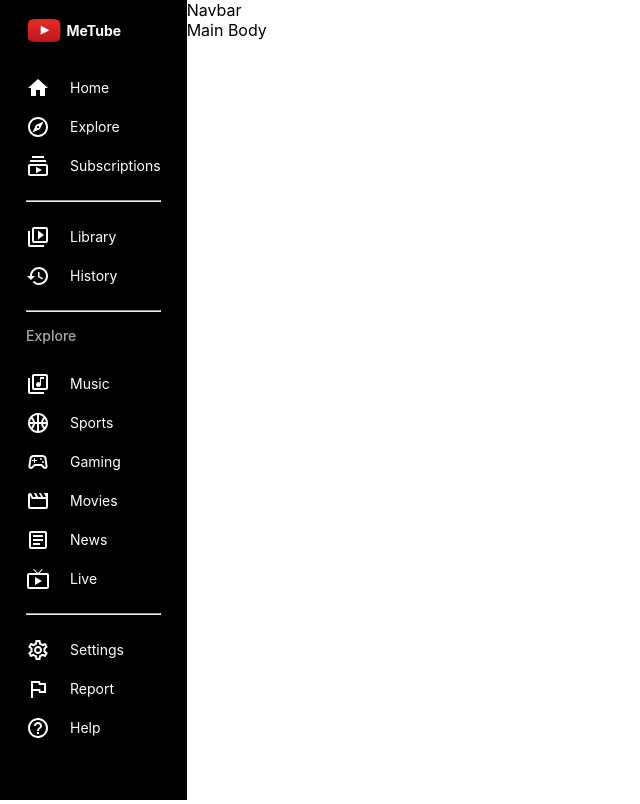
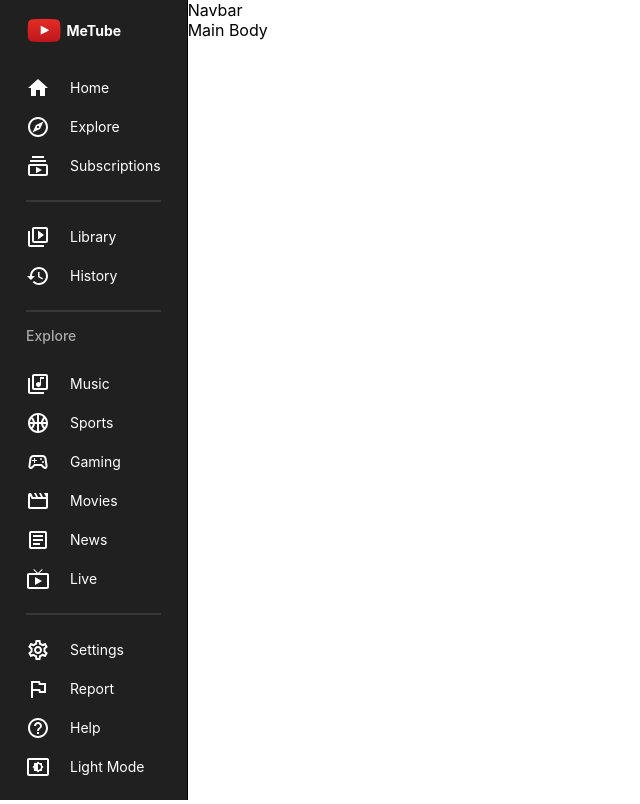
Before and after one commit to Lakshay-Randhawa/youtube-clone, a React (Create React App) app in the folder youtube-clone/: page / in a window 1280 px wide. Shown: the whole page, without its empty margins (0-640 px from the left). Built offline with nearby package versions, Linux system fonts and the light colour scheme.

Commit message:
Create Theme.js
DarkTheme and lightTheme has been created

```diff
--- a/youtube-clone/src/App.js
+++ b/youtube-clone/src/App.js
@@ -1,7 +1,8 @@
-import React from "react";
-import styled from "styled-components";
+import React, { useState } from "react";
+import styled, { ThemeProvider } from "styled-components";
 import Menu from "./Components/Menu";
 import Navbar from "./Components/Navbar";
+import { darkTheme, lightTheme } from "./utils/Theme";
 
 const Container = styled.div`
   display: flex;
@@ -12,15 +13,18 @@
 const Wrapper = styled.div``;
 
 function App() {
+  const [darkMode, setDarkMode] = useState(true);
   return (
+    <ThemeProvider theme={darkMode ? darkTheme : lightTheme}>
       <Container>
-      <Menu />
+        <Menu darkMode setDarkMode />
         <Main>
           <Navbar />
           <Wrapper></Wrapper>
           Main Body
         </Main>
       </Container>
+    </ThemeProvider>
   );
 }
 
--- a/youtube-clone/src/Components/Menu.jsx
+++ b/youtube-clone/src/Components/Menu.jsx
@@ -1,7 +1,7 @@
-import React from 'react'
-import styled from 'styled-components'
-import logo from '../img/youtube-logo.png'
-import HomeIcon from '@mui/icons-material/Home';
+import React from "react";
+import styled from "styled-components";
+import logo from "../img/youtube-logo.png";
+import HomeIcon from "@mui/icons-material/Home";
 import ExploreOutlinedIcon from "@mui/icons-material/ExploreOutlined";
 import SubscriptionsOutlinedIcon from "@mui/icons-material/SubscriptionsOutlined";
 import VideoLibraryOutlinedIcon from "@mui/icons-material/VideoLibraryOutlined";
@@ -21,12 +21,13 @@
 
 const Container = styled.div`
   flex: 1;
+  background-color: ${({ theme }) => theme.bgLighter};
   height: 100vh;
+  color: ${({ theme }) => theme.text};
   font-size: 14px;
   position: sticky;
   top: 0;
-  background-color: black;
-  color: white;
+  border-right: 0.5px solid black
 `;
 const Wrapper = styled.div`
   padding: 18px 26px;
@@ -49,24 +50,14 @@
   gap: 20px;
   cursor: pointer;
   padding: 7.5px 0px;
+  &:hover {
+    background-color: ${({ theme }) => theme.soft};
+  }
 `;
 
 const Hr = styled.hr`
   margin: 15px 0px;
-`;
-
-const Button = styled.button`
-  padding: 5px 15px;
-  background-color: transparent;
-  border: 1px solid #3ea6ff;
-  color: #3ea6ff;
-  border-radius: 3px;
-  font-weight: 500;
-  margin-top: 10px;
-  cursor: pointer;
-  display: flex;
-  align-items: center;
-  gap: 5px;
+  border: 0.5px solid ${({ theme }) => theme.soft};
 `;
 
 const Title = styled.h2`
@@ -77,7 +68,7 @@
 `;
 
 
-function Menu() {
+function Menu({darkMode, setDarkMode}) {
   return (
     <Container>
       <Wrapper>
@@ -145,9 +136,13 @@
           <HelpOutlineOutlinedIcon />
           Help
         </Item>
+        <Item onClick={() => setDarkMode(!darkMode)}>
+          <SettingsBrightnessOutlinedIcon />
+          {darkMode ? "Light" : "Dark"} Mode
+        </Item>
       </Wrapper>
     </Container>
-  )
+  );
 }
 
-export default Menu
+export default Menu;
--- /dev/null
+++ b/youtube-clone/src/utils/Theme.js
@@ -0,0 +1,17 @@
+const darkTheme = {
+  bg: "#181818",
+  bgLighter: "#202020",
+  text: "white",
+  textSoft: "#aaaaaa",
+  soft: "#373737",
+};
+
+const lightTheme = {
+  bg: "#f9f9f9",
+  bgLighter: "white",
+  text: "black",
+  textSoft: "#606060",
+  soft: "#f5f5f5",
+};
+
+export {darkTheme, lightTheme};
```
Lines whose indentation alone changed are shown as unchanged.
